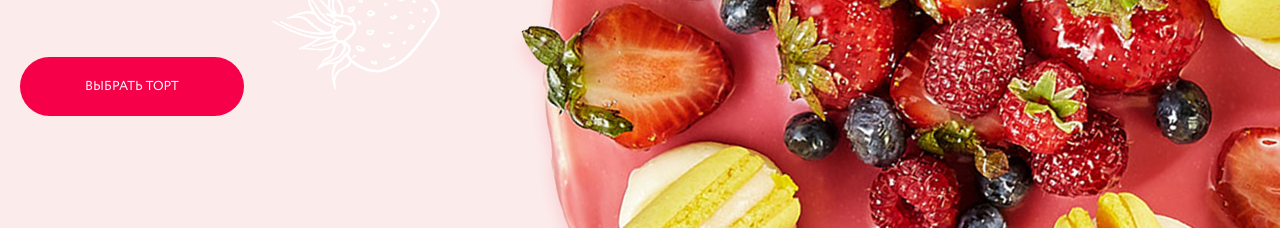
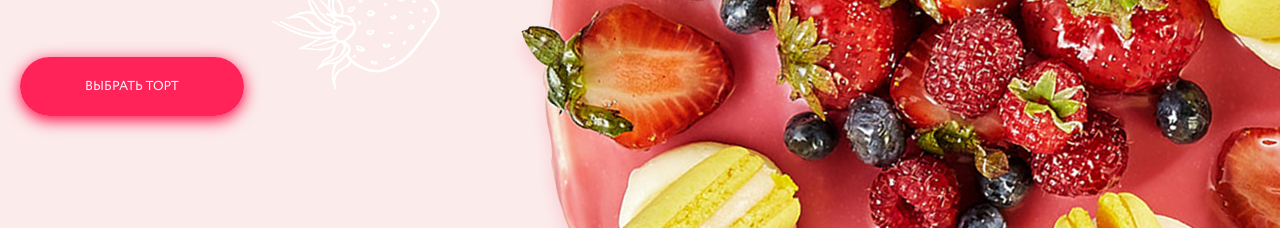
Before and after one commit to Liaska/cake, a plain HTML site: page index.html in a window 1280 px wide. In both pictures the pointer is over the link "ВЫБРАТЬ ТОРТ". Shown: the part 495-723 px from the top of the page. Drawn offline with nearby package versions, Linux system fonts and the light colour scheme; files whose address does not match are found by name.

Commit message:
Update style.css

```diff
--- a/style.css
+++ b/style.css
@@ -804,3 +804,10 @@ html {scroll-behavior: smooth;}
 .select__body {
   z-index: 2;
 }
+
+  /* hover элементы */
+
+  .button_a:hover,   .button_a:focus,   .button_a:active {
+    box-shadow: 0px 4px 16px 0 #ff0043;
+    background-color: #ff235a;
+  }
```
